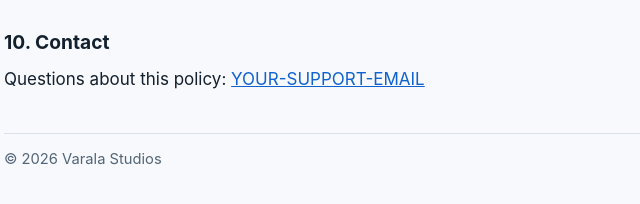
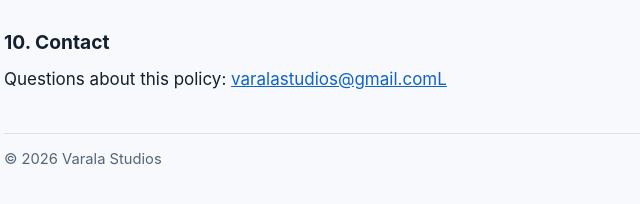
Before and after one commit to varalastudios/FlightLandingChallenge3D, a plain HTML site: page index.html in a window 1280 px wide. Shown: the part 1952-2156 px from the top of the page, 296-936 px from the left. Drawn offline with Linux system fonts and the light colour scheme.

Commit message:
Update index.html

```diff
--- a/index.html
+++ b/index.html
@@ -82,7 +82,7 @@
   <p>If the game changes in a way that affects privacy, we will update this page and change the effective date above before the change reaches players.</p>
 
   <h2>10. Contact</h2>
-  <p>Questions about this policy: <a href="mailto:YOUR-SUPPORT-EMAIL">YOUR-SUPPORT-EMAIL</a></p>
+  <p>Questions about this policy: <a href="mailto:varalastudios@gmail.com">varalastudios@gmail.comL</a></p>
 
   <footer>© 2026 Varala Studios</footer>
 </main>
```
